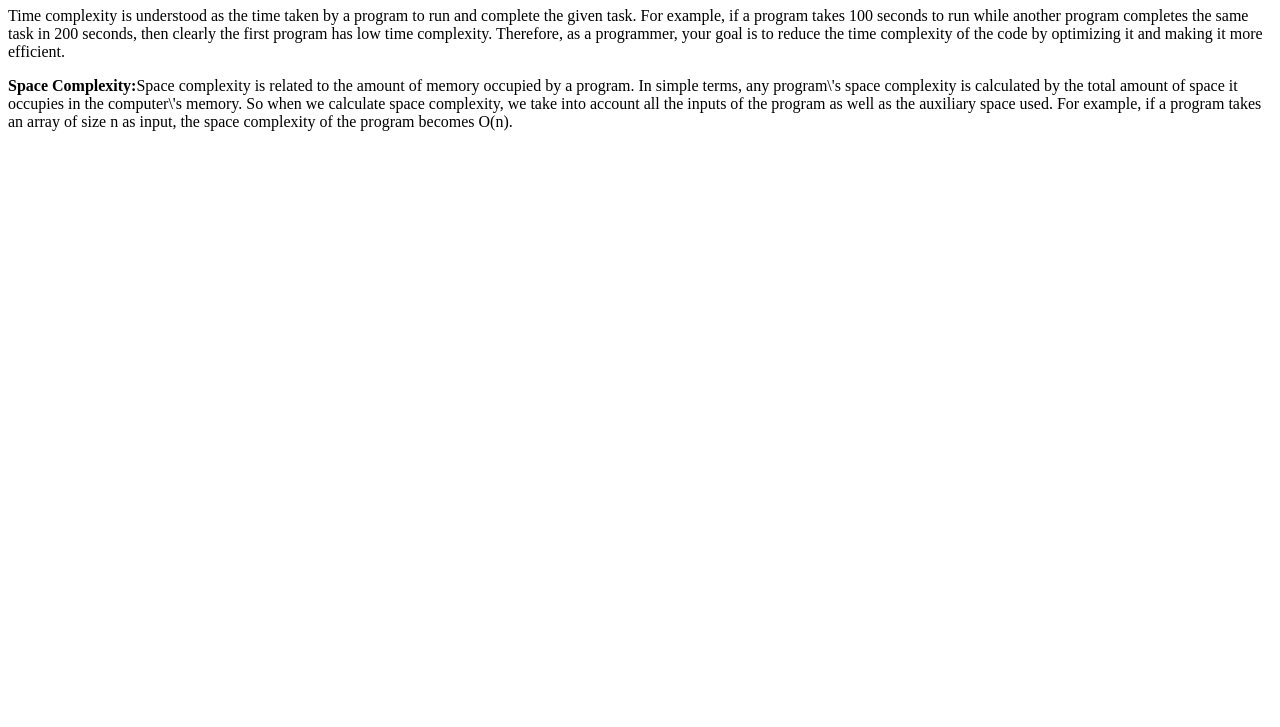
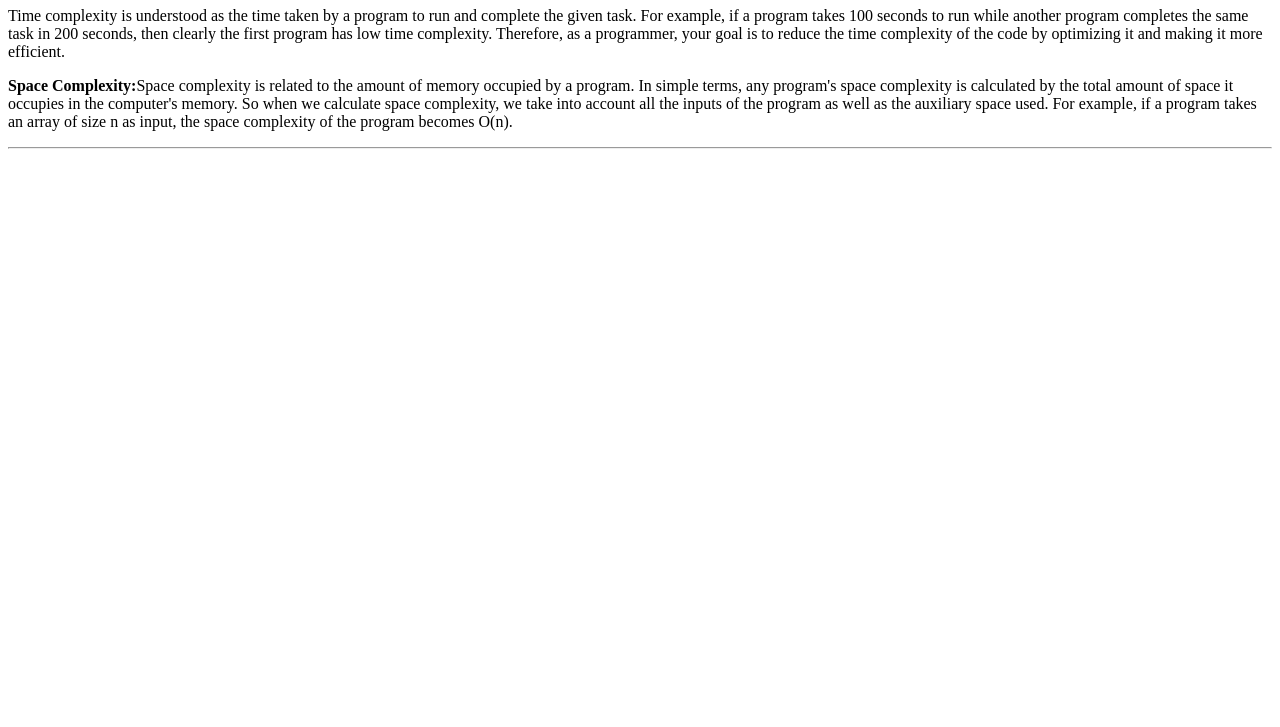
Before and after one commit to acciojob/time-and-space-complexity-SyedMarufAhmad, a website: page main.html in a window 1280 px wide. Shown: the part 73-800 px from the top of the page. Drawn offline with Linux system fonts and the light colour scheme.

Commit message:
created a submission

```diff
--- a/main.html
+++ b/main.html
@@ -12,7 +12,8 @@
 	<h1>Time and Space Complexity</h1>
 	</header>
 	<p>Time complexity is understood as the time taken by a program to run and complete the given task. For example, if a program takes 100 seconds to run while another program completes the same task in 200 seconds, then clearly the first program has low time complexity. Therefore, as a programmer, your goal is to reduce the time complexity of the code by optimizing it and making it more efficient.</p>
-     <p><b>Space Complexity:</b>Space complexity is related to the amount of memory occupied by a program. In simple terms, any program\'s space complexity is calculated by the total amount of space it occupies in the computer\'s memory. So when we calculate space complexity, we take into account all the inputs of the program as well as the auxiliary space used. For example, if a program takes an array of size n as input, the space complexity of the program becomes O(n).</p>
+     <p><b>Space Complexity:</b>Space complexity is related to the amount of memory occupied by a program. In simple terms, any program's space complexity is calculated by the total amount of space it occupies in the computer's memory. So when we calculate space complexity, we take into account all the inputs of the program as well as the auxiliary space used. For example, if a program takes an array of size n as input, the space complexity of the program becomes O(n).
+	 </p> <hr>
     <script type="text/javascript" src="./script.js">
 
 </script>
```
